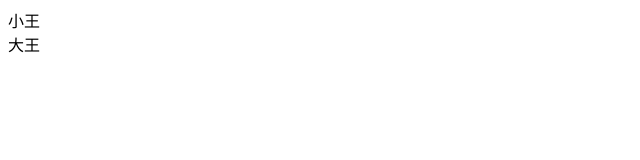
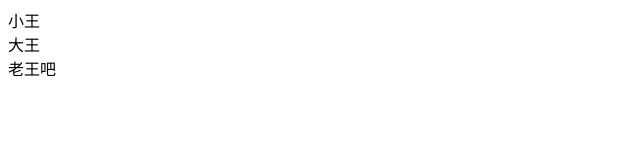
Before and after one commit to lanerdexiaoxiannv/myfirst, a plain HTML site: page index.html in a window 1280 px wide. Shown: the full height of the page, 0-640 px from the left. Drawn offline with Linux system fonts and the light colour scheme.

Commit message:
老王吧

```diff
--- a/index.html
+++ b/index.html
@@ -9,5 +9,7 @@
 <body>
   <div>小王</div>
   <div>大王</div>
+
+  <div>老王吧</div>
 </body>
 </html>
```
